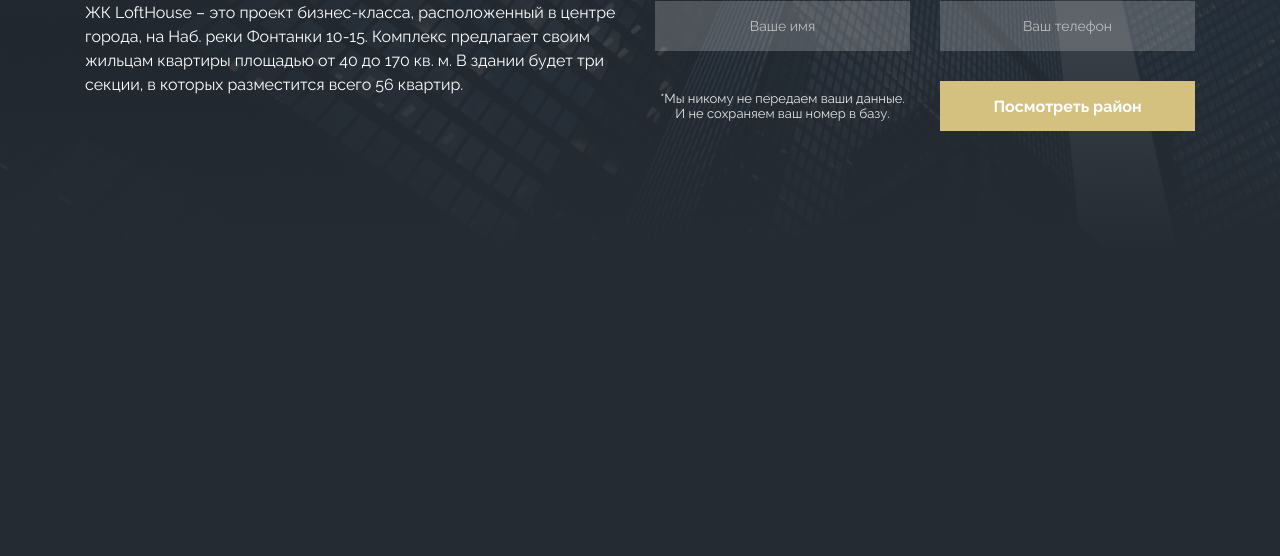
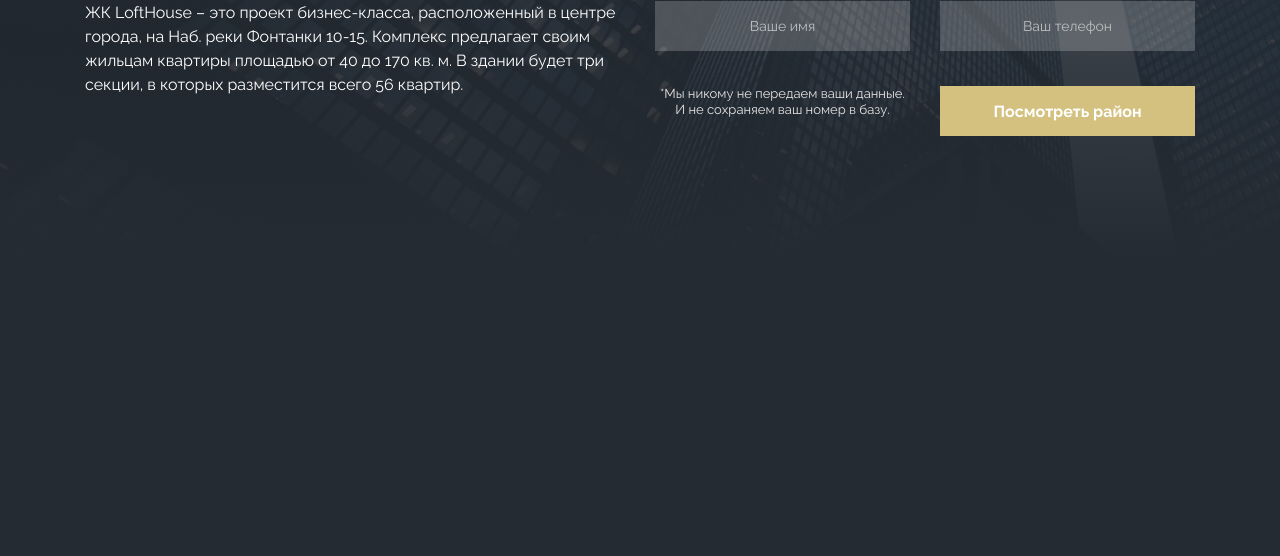
Before and after one commit to antonoptimus/lofthouse_project, a website: page index.html in a window 1280 px wide. Shown: the part 244-800 px from the top of the page. Drawn offline with nearby package versions, Linux system fonts and the light colour scheme.

Commit message:
styled cta

```diff
--- a/index.html
+++ b/index.html
@@ -126,15 +126,13 @@
                   </p>
                </div>
 
-               <div class="cta__form">
-                  <form action="" class="form">
+               <form action="" class="cta__form form">
                   <input type="text" class="form__input" placeholder="Ваше имя">
                   <input type="text" class="form__input" placeholder="Ваш телефон">
                   <p class="form__privacy">*Мы никому не передаем ваши данные.
                      <br>И не сохраняем ваш номер в базу.</p>
                   <button type="submit" class="form__btn">Посмотреть район</button>
                </form>
-               </div>
 
             </div>
 
--- a/scss/blocks/_cta.scss
+++ b/scss/blocks/_cta.scss
@@ -29,3 +29,9 @@
       margin-top: 1em;
    }
 }
+
+.cta__form {
+   display: grid;
+   grid-template-columns: repeat(2, 1fr);
+   gap: 35px 30px;
+}
--- a/scss/blocks/_form.scss
+++ b/scss/blocks/_form.scss
@@ -1,8 +1,5 @@
 
 .form {
-   display: grid;
-   grid-template-columns: repeat(2, 1fr);
-   gap: 30px;
 }
 
 .form__input {
@@ -12,17 +9,22 @@
    color: $white;
    background-color: rgba(255, 255, 255, 0.2);
    font-size: 14px;
+   transition: background-color 0.2s ease-in ;
 
    &::placeholder {
       color: $placeholder;
+   }
+
+   &:focus {
+      background-color: rgba(255, 255, 255, 0.3);
    }
 }
 
 .form__privacy {
    font-size: 13px;
    text-align: center;
-   align-self: center;
    color: $muted;
+   line-height: 1.23;
 }
 
 .form__btn {
@@ -33,4 +35,9 @@
    line-height: 1.7;
    background:  $accent;
    color: $white;
+   transition: background-color 0.2s ease-in ;
+
+   &:hover {
+      background:  saturate($accent, 10%);
+   }
 }
```
Also changed, not shown: css/main.css, css/main.min.css. Lines whose indentation alone changed are shown as unchanged.
